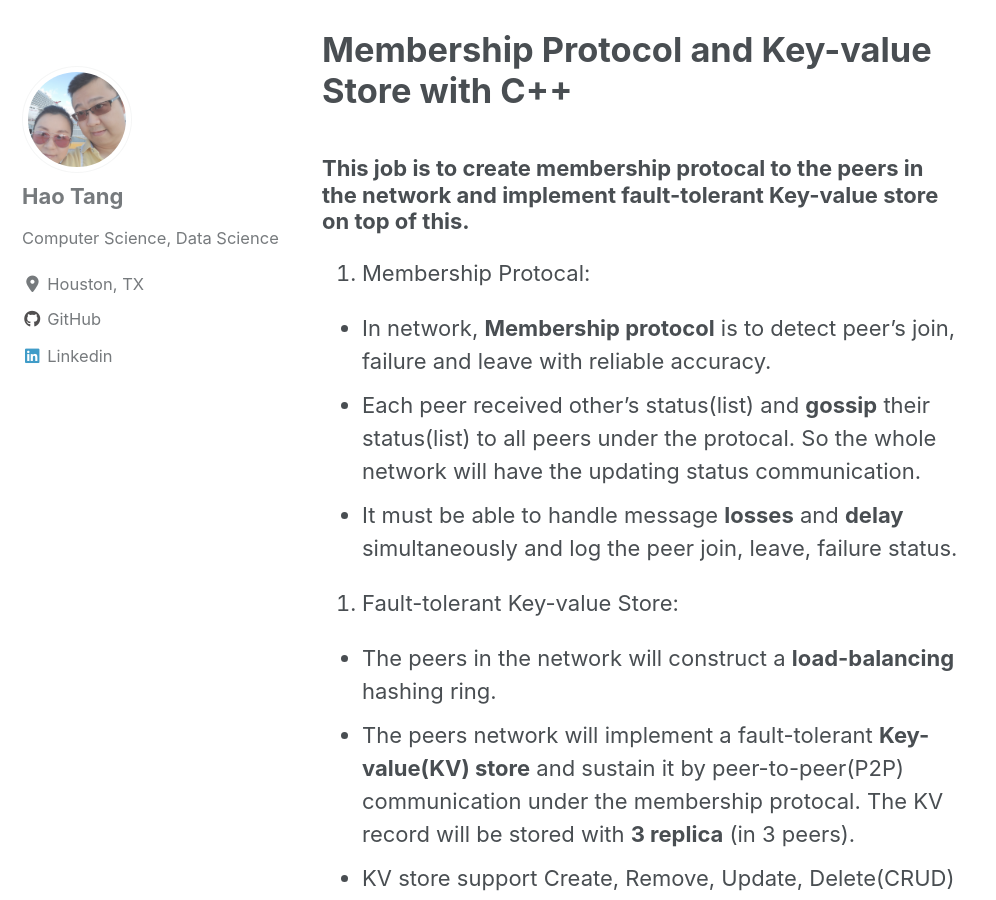
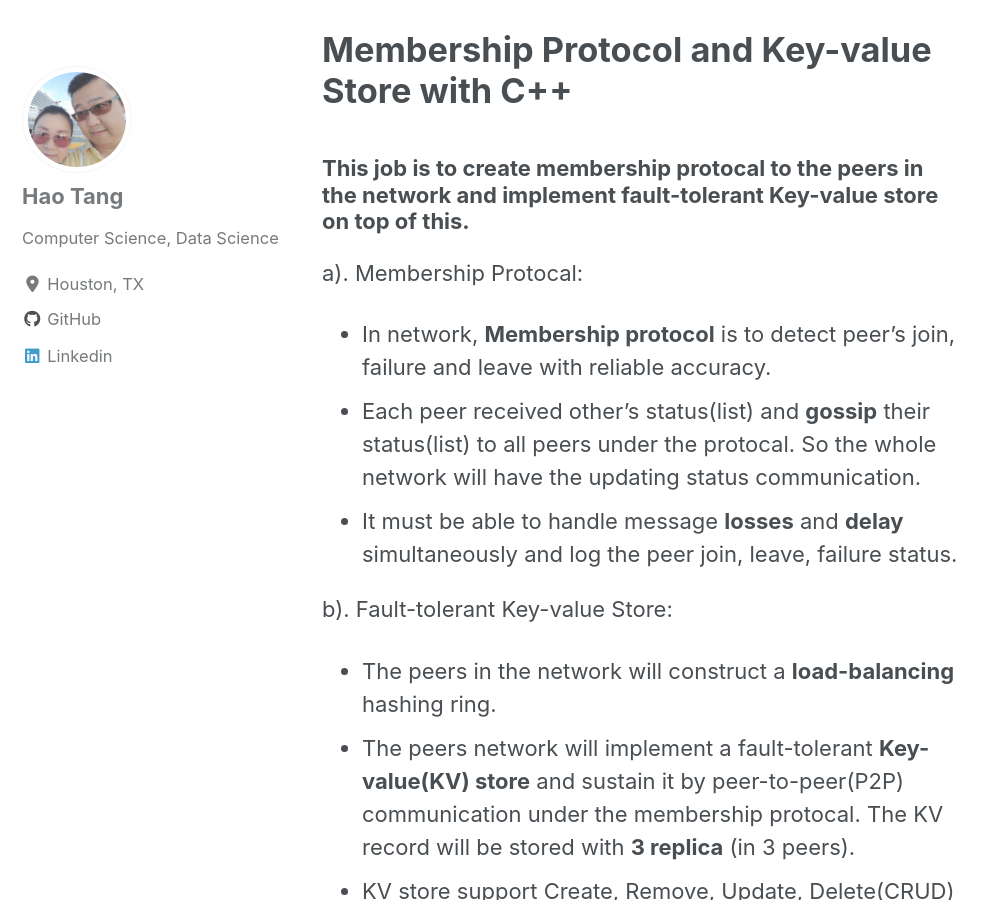
Before and after one commit to tanghao205/tanghao205.github.io, a Jekyll site: the page built from _pages/CC.md, in a window 1280 px wide and 900 px high, scrolled down 1072 px. Shown: the whole window, without its empty margins (0-996 px from the left). Built offline with Jekyll 4.4.1, drawn with Linux system fonts in a browser that asks for light colours; cached includes are drawn as plain includes; nearby versions of some CDN libraries; some of the changed lines change nothing that is shown.

Commit message:
Update CC.md

```diff
--- a/_pages/CC.md
+++ b/_pages/CC.md
@@ -43,13 +43,13 @@ This work presents the overview to storm-event by exploring the official storm-e
 # Membership Protocol and Key-value Store with C++
 ### This job is to create membership protocal to the peers in the network and implement fault-tolerant Key-value store on top of this.
 
-1. Membership Protocal:
+a). Membership Protocal:
 
 - In network, **Membership protocol** is to detect peer's join, failure and leave with reliable accuracy.
 - Each peer received other's status(list) and **gossip** their status(list) to all peers under the protocal. So the whole network will have the updating status communication.
 - It must be able to handle message **losses** and **delay** simultaneously and log the peer join, leave, failure status.
 
-2. Fault-tolerant Key-value Store:
+b). Fault-tolerant Key-value Store:
 
 - The peers in the network will construct a **load-balancing** hashing ring.
 - The peers network will implement a fault-tolerant **Key-value(KV) store** and sustain it by peer-to-peer(P2P) communication under the membership protocal. The KV record will be stored with **3 replica** (in 3 peers).
```
